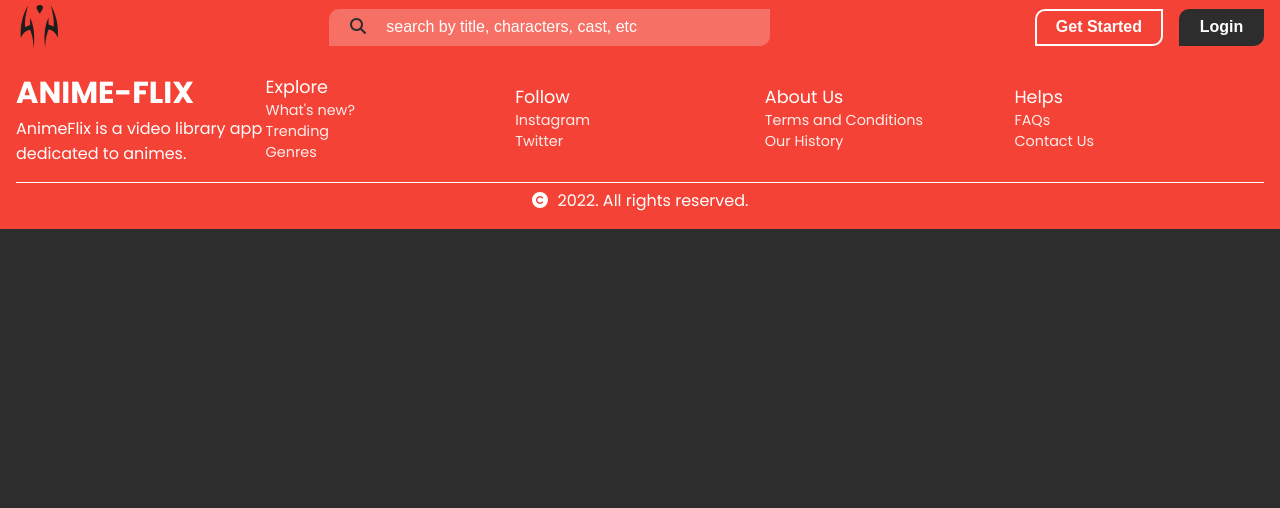
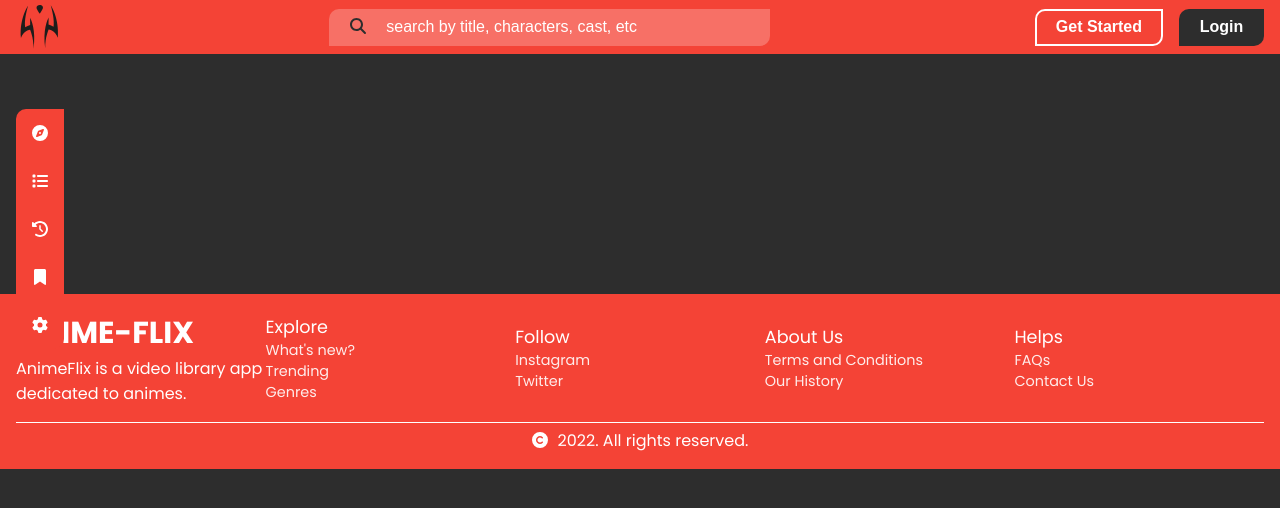
Before and after one commit to iHarryD/anime-flix, a React (Create React App) app: page / in a window 1280 px wide. Shown: the top 508 px of the page. Built offline with nearby package versions, Linux system fonts and the light colour scheme.

Commit message:
feat: added page navbar

```diff
--- a/src/App.tsx
+++ b/src/App.tsx
@@ -5,11 +5,13 @@ import "./css/typography.css";
 
 import Header from "./components/header/Header";
 import Footer from "./components/footer/Footer";
+import PageNavbar from "./components/pageNavbar/PageNavbar";
 
 export default function App() {
   return (
     <div className="App">
       <Header />
+      <PageNavbar />
       <Footer />
     </div>
   );
--- /dev/null
+++ b/src/components/pageNavbar/PageNavbar.tsx
@@ -0,0 +1,35 @@
+import { FontAwesomeIcon } from "@fortawesome/react-fontawesome";
+import {
+  faCompass,
+  faBookmark,
+  faList,
+  faClockRotateLeft,
+  faGear,
+} from "@fortawesome/free-solid-svg-icons";
+import { PageNavItems, StyledPageNavbar } from "../styled/PageNavbar.styled";
+
+export default function PageNavbar() {
+  return (
+    <StyledPageNavbar>
+      <div>
+        <PageNavItems>
+          <FontAwesomeIcon icon={faCompass} />
+        </PageNavItems>
+        <PageNavItems>
+          <FontAwesomeIcon icon={faList} />
+        </PageNavItems>
+        <PageNavItems>
+          <FontAwesomeIcon icon={faClockRotateLeft} />
+        </PageNavItems>
+        <PageNavItems>
+          <FontAwesomeIcon icon={faBookmark} />
+        </PageNavItems>
+      </div>
+      <div>
+        <PageNavItems>
+          <FontAwesomeIcon icon={faGear} />
+        </PageNavItems>
+      </div>
+    </StyledPageNavbar>
+  );
+}
--- a/src/components/styled/Footer.styled.js
+++ b/src/components/styled/Footer.styled.js
@@ -3,11 +3,7 @@ import { motion } from "framer-motion";
 
 export const StyledFooter = styled.footer`
   background: var(--ACCENT-CLR);
-  padding: 1rem;
-  postition: absolute;
-  left: 0;
-  right: 0;
-  bottom: 0;
+  padding: var(--SECTION-PADDING-X);
 `;
 
 export const FooterUpperSection = styled.div`
--- a/src/components/styled/Navbar.styled.js
+++ b/src/components/styled/Navbar.styled.js
@@ -6,7 +6,7 @@ export const StyledNavbar = styled.nav`
   color: var(--ACCENT-FONT-CLR);
   display: flex;
   justify-content: space-between;
-  padding: 0.2rem 1rem;
+  padding: 0.2rem var(--SECTION-PADDING-X);
   width: 100%;
 
   button {
--- /dev/null
+++ b/src/components/styled/PageNavbar.styled.js
@@ -0,0 +1,21 @@
+import styled from "styled-components";
+import { IconOnlyButton } from "./Buttons.styled";
+
+export const StyledPageNavbar = styled.nav`
+  background: var(--ACCENT-CLR);
+  border-radius: var(--BORDER-RADIUS);
+  display: inline-flex;
+  flex-direction: column;
+  justify-content: space-between;
+  position: sticky;
+  top: 50%;
+  left: var(--SECTION-PADDING-X);
+  transform: translateY(-50%);
+  width: fit-content;
+`;
+
+export const PageNavItems = styled(IconOnlyButton)`
+  display: block;
+  padding: var(--SECTION-PADDING-X);
+  width: 100%;
+`;
--- a/src/css/variables.css
+++ b/src/css/variables.css
@@ -32,7 +32,7 @@
   --BTN-PADDING-Y: 0.6em;
   --BTN-PADDING-X: 1.3em;
   --HAS-GAP-VALUE: 1em;
-  --HAS-PADDING-VALUE: 1em;
+  --SECTION-PADDING-X: 1rem;
   --ICON-BTN-PADDING: 0.6em;
   --INPUT-PADDING-Y: var(--BTN-PADDING-Y);
   --INPUT-PADDING-X: var(--BTN-PADDING-X);
```
